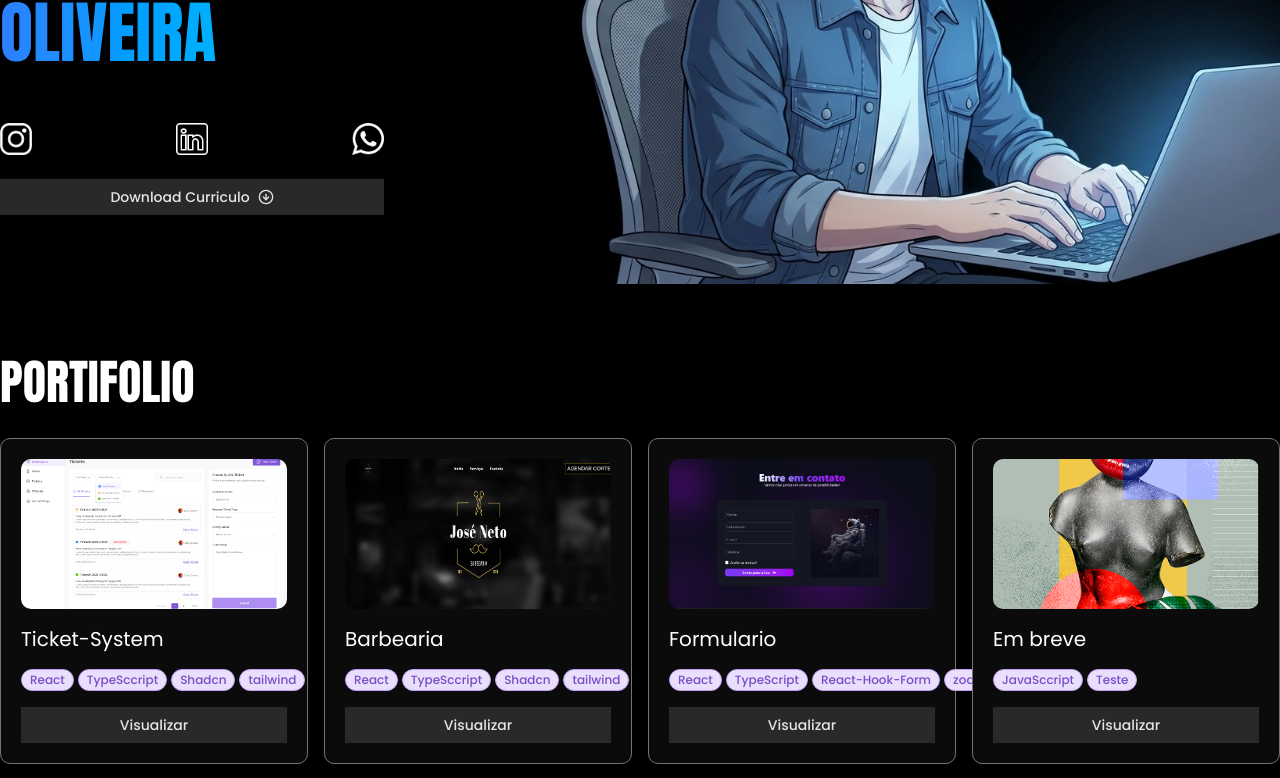
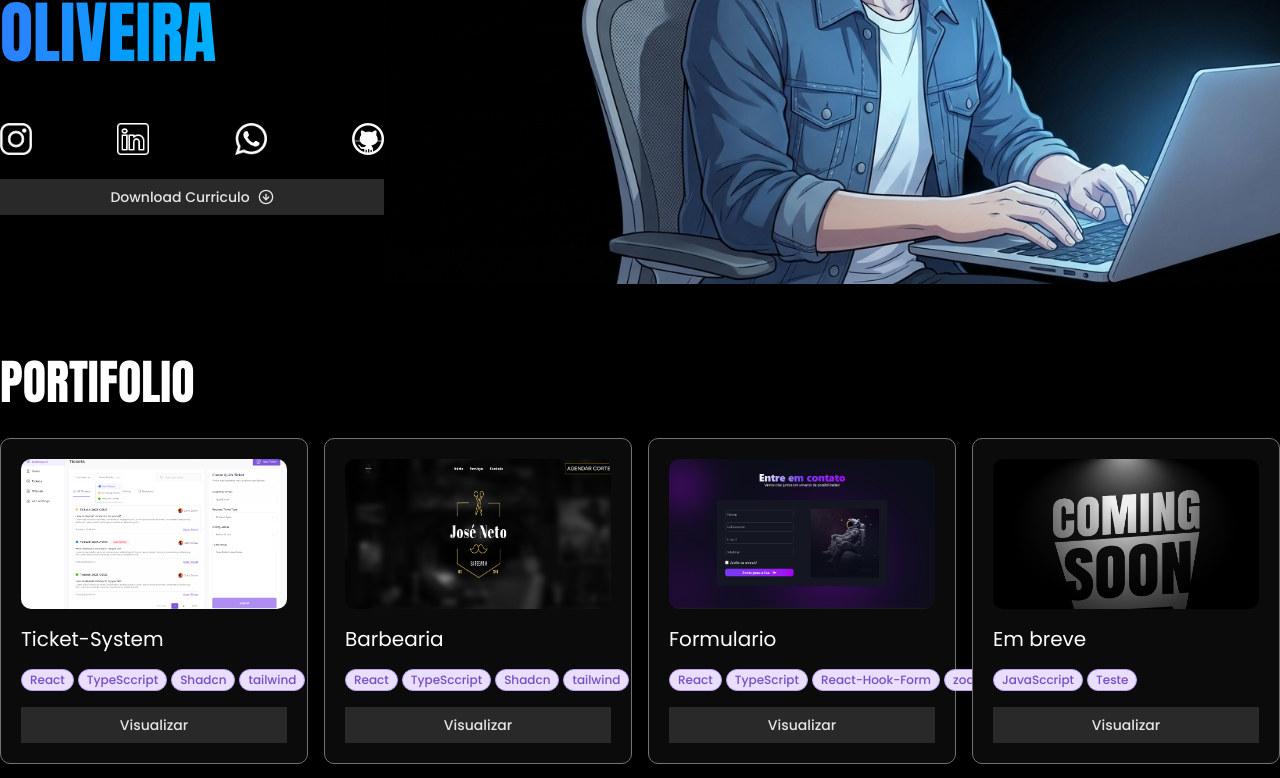
Before and after one commit to Thiag0-web/Portifolio, a React (Vite) app: page / in a window 1280 px wide. Shown: the part 440-1218 px from the top of the page. Built offline with nearby package versions, Linux system fonts and the light colour scheme.

Commit message:
Adicionei botão github

```diff
--- a/src/components/hero-section.tsx
+++ b/src/components/hero-section.tsx
@@ -5,6 +5,7 @@ import Whatsapp from "@/assets/icons/whatsapp.png";
 import { CircleArrowDown } from "lucide-react";
 import Star from "@/assets/img/Portal.png";
 import ilustration from "@/assets/img/ilustration.png"
+import github from "@/assets/icons/github.png"
 
 export function HeroSection() {
   return (
@@ -25,8 +26,11 @@ export function HeroSection() {
             <a href="https://www.linkedin.com/in/thiago-oliveira-web/" target="_blank">
               <img src={Linkedlin} alt="" />
             </a>
-            <a href="">
-              <img src={Whatsapp} alt="" />
+            <a href="https://wa.me/5577991513763" target="_blank">
+              <img src={Whatsapp} alt="WhatsApp" />
+            </a>
+            <a href="https://github.com/Thiag0-web" target="_blank">
+              <img src={github} alt="Link github" />
             </a>
           </div>
           <a
@@ -40,7 +44,7 @@ export function HeroSection() {
         </div>
         <img className="hidden md:block" src={Star} />
       </div>
-      <img className="flex-1  hidden md:block"  alt="" src={ilustration}/>
+      <img className="flex-1  hidden md:block"  alt="" src={ilustration} />
     </section>
   );
 }
--- a/src/components/projects-section.tsx
+++ b/src/components/projects-section.tsx
@@ -2,7 +2,7 @@ import { ProjectCard } from "./project-card";
 import ticket from "@/assets/projects/tickt-system.png"
 import Barbearia from "@/assets/projects/barbearia.png"
 import Formulario from "@/assets/projects/Formulario.png"
-import img1 from "@/assets/img/img1.png";
+import EmBreve from "@/assets/img/EmBreve.jpg"
 
 const projects = [
     {
@@ -24,31 +24,31 @@ const projects = [
         title: "Formulario"
      },
      {
-        img:img1,
+        img:EmBreve,
         link: "",
         technologies: ["JavaSccript", "Teste"],
         title: "Em breve"
      },
      {
-        img:img1,
+        img:EmBreve,
         link: "",
         technologies: ["JavaSccript", "Teste"],
         title: "Em breve"
      },
      {
-        img:img1,
+        img:EmBreve,
         link: "",
         technologies: ["JavaSccript", "Teste"],
         title: "Em breve"
      },
      {
-        img:img1,
+        img:EmBreve,
         link: "",
         technologies: ["JavaSccript", "Teste"],
         title: "Em breve"
      },
      {
-        img:img1,
+        img:EmBreve,
         link: "",
         technologies: ["JavaSccript", "Teste"],
         title: "Em breve"
```
Also changed, not shown: src/assets/icons/github.png (added), src/assets/img/EmBreve.jpg (added).
